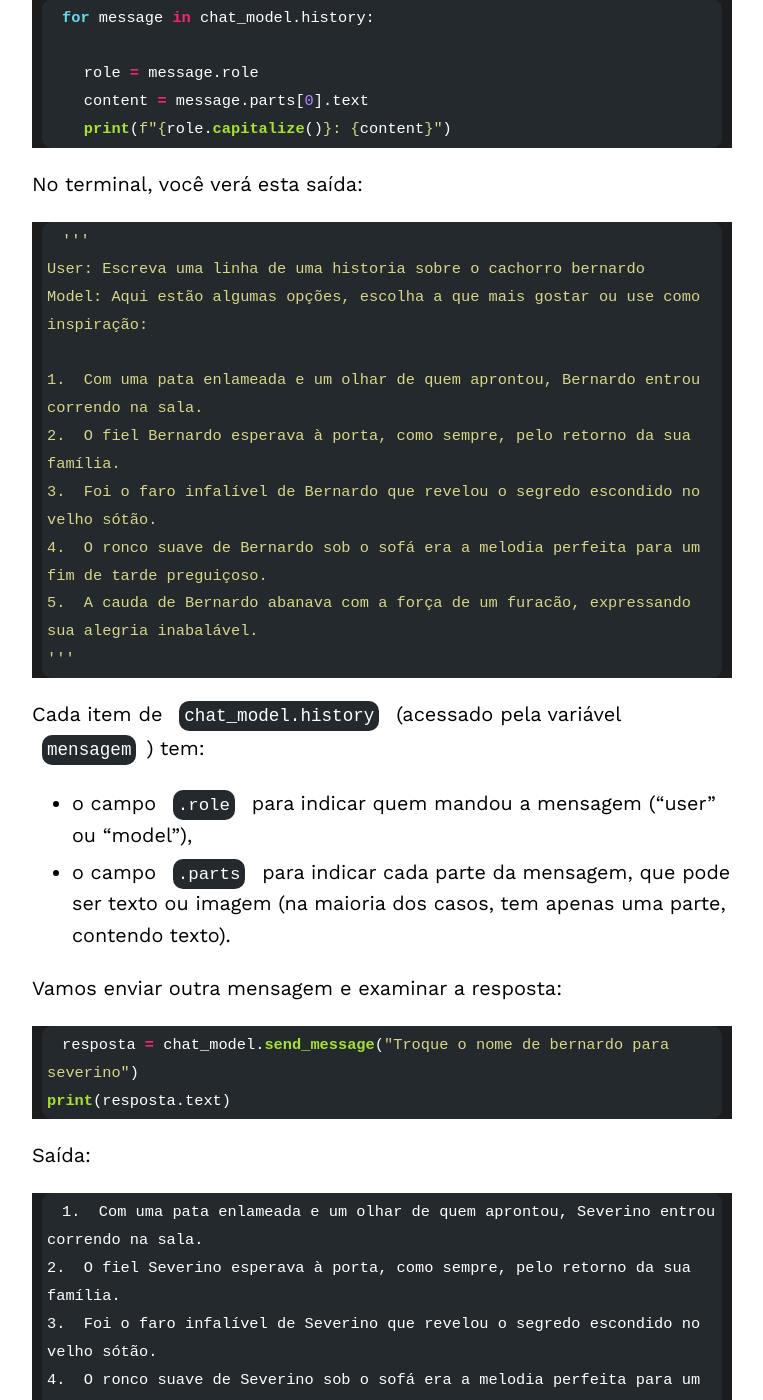
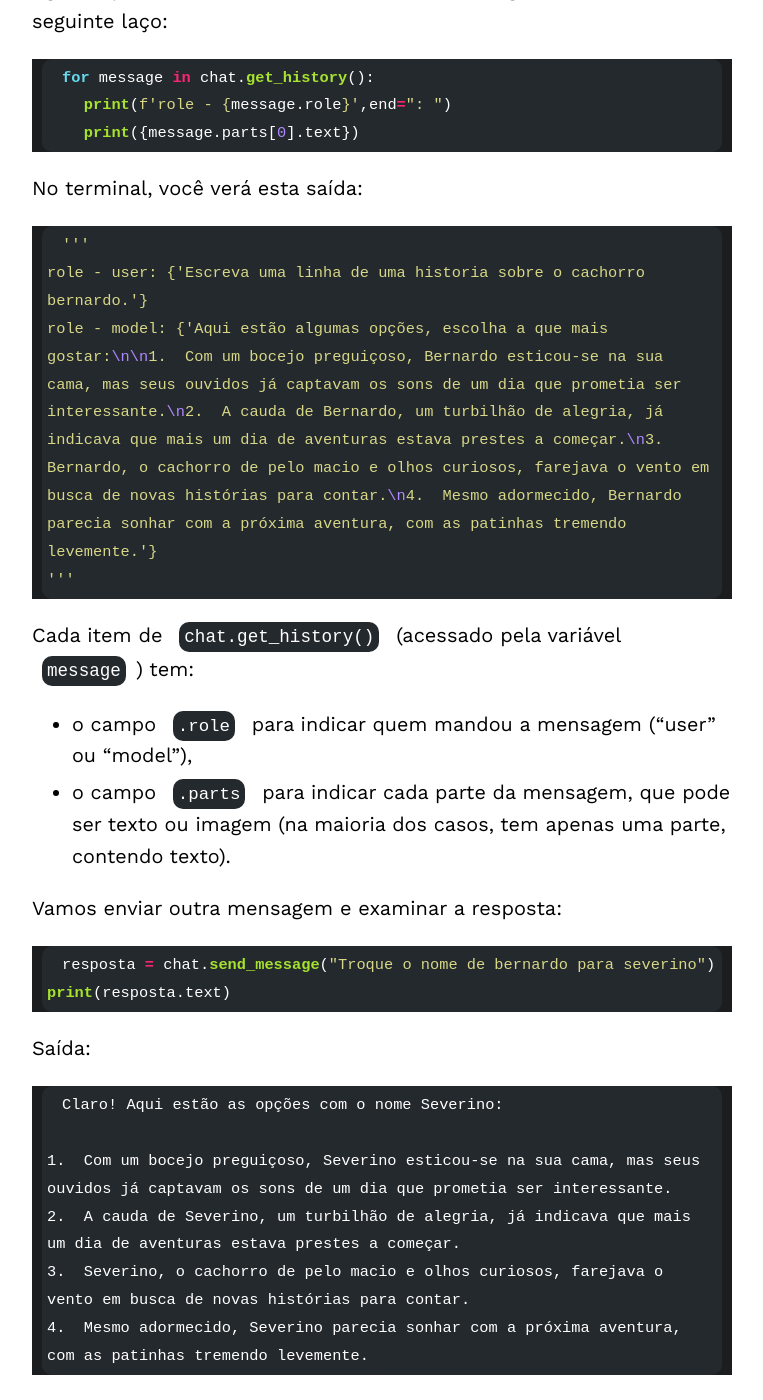
Before and after one commit to gabrielbelo2007/blog-IA, a Jekyll site: the page built from _posts/2025-07-06-post.md, in a window 1280 px wide and 1400 px high, scrolled down 13811 px. Shown: the whole window, without its empty margins (258-1021 px from the left). Built offline with Jekyll 4.4.1, drawn with Linux system fonts in a browser that asks for light colours; some of the changed text lies outside the part shown.

Commit message:
Fix_post_07_06

````diff
--- a/_posts/2025-07-06-post.md
+++ b/_posts/2025-07-06-post.md
@@ -340,7 +340,8 @@ Agora, veremos como usar no modo de conversa (_chat_), permitindo uma interaçã
 Para isso, vamos usar uma classe especializada que armazena o histórico de mensagens trocadas. Você pode instanciá-la assim:
 
 ```py
-chat_model = model.start_chat(history=[])
+client = genai.Client(api_key=GEMINI_API_KEY)
+chat = client.chats.create(model="gemini-2.5-flash")
 ```
 
 Agora, você pode enviar uma mensagem e ver a resposta assim:
@@ -355,41 +356,33 @@ Como resultado pode haver respostas assim:
 '''
 Aqui estão algumas opções, escolha a que mais gostar:
 
-1.  **Bernardo, um misto de pelo macio e energia inesgotável, disparou pela porta assim que ela se abriu.**
-2.  **Com um latido que parecia um convite à aventura, Bernardo abanava o rabo com a força de um furacãozinho.**
-3.  **O focinho curioso de Bernardo explorava cada novo cheiro que o vento trazia da floresta próxima.**
-4.  **Apesar de seu tamanho imponente, Bernardo se aninhava no sofá com a delicadeza de um filhote, sonhando com biscoitos.**
+1.  Com um bocejo preguiçoso, Bernardo esticou-se na sua cama, mas seus ouvidos já captavam os sons de um dia que prometia ser interessante.
+2.  A cauda de Bernardo, um turbilhão de alegria, já indicava que mais um dia de aventuras estava prestes a começar.
+3.  Bernardo, o cachorro de pelo macio e olhos curiosos, farejava o vento em busca de novas histórias para contar.
+4.  Mesmo adormecido, Bernardo parecia sonhar com a próxima aventura, com as patinhas tremendo levemente.
 '''
 ```
 
-> A possibilidade dele enviar mais de uma opção, ocorre por conta da função *thinking* que por padrão vem ativada nos modelos do *Gemini*, está sendo implementado na biblioteca da da `google-generativeai` um controle dessa função para alguns modelos como o `2.5-flash`.
+> A possibilidade dele enviar mais de uma opção, ocorre por conta da função *thinking* que por padrão vem ativada nos modelos do *Gemini*, está sendo implementado na biblioteca da da `google-generativeai` um controle dessa função para alguns modelos como o `2.5-flash` no momento da produção desse post.
 
 Agora é possível ver o histórico da última mensagem usando o seguinte laço:
 
 ```py
-for message in chat_model.history:
-
-    role = message.role
-    content = message.parts[0].text
-    print(f"{role.capitalize()}: {content}")
+for message in chat.get_history():
+    print(f'role - {message.role}',end=": ")
+    print({message.parts[0].text})
 ```
 
 No terminal, você verá esta saída:
 
 ```py
 '''
-User: Escreva uma linha de uma historia sobre o cachorro bernardo
-Model: Aqui estão algumas opções, escolha a que mais gostar ou use como inspiração:
-
-1.  Com uma pata enlameada e um olhar de quem aprontou, Bernardo entrou correndo na sala.
-2.  O fiel Bernardo esperava à porta, como sempre, pelo retorno da sua família.
-3.  Foi o faro infalível de Bernardo que revelou o segredo escondido no velho sótão.
-4.  O ronco suave de Bernardo sob o sofá era a melodia perfeita para um fim de tarde preguiçoso.
-5.  A cauda de Bernardo abanava com a força de um furacão, expressando sua alegria inabalável.
+role - user: {'Escreva uma linha de uma historia sobre o cachorro bernardo.'}
+role - model: {'Aqui estão algumas opções, escolha a que mais gostar:\n\n1.  Com um bocejo preguiçoso, Bernardo esticou-se na sua cama, mas seus ouvidos já captavam os sons de um dia que prometia ser interessante.\n2.  A cauda de Bernardo, um turbilhão de alegria, já indicava que mais um dia de aventuras estava prestes a começar.\n3.  Bernardo, o cachorro de pelo macio e olhos curiosos, farejava o vento em busca de novas histórias para contar.\n4.  Mesmo adormecido, Bernardo parecia sonhar com a próxima aventura, com as patinhas tremendo levemente.'}
 '''
 ```
 
-Cada item de  `chat_model.history`  (acessado pela variável  `mensagem`) tem:
+Cada item de  `chat.get_history()`  (acessado pela variável  `message`) tem:
 
 -   o campo  `.role`  para indicar quem mandou a mensagem (“user” ou “model”),
 -   o campo  `.parts`  para indicar cada parte da mensagem, que pode ser texto ou imagem (na maioria dos casos, tem apenas uma parte, contendo texto).
@@ -398,18 +391,19 @@ Cada item de  `chat_model.history`  (acessado pela variável  `mensagem`) tem:
 Vamos enviar outra mensagem e examinar a resposta:
 
 ```py
-resposta = chat_model.send_message("Troque o nome de bernardo para severino")
+resposta = chat.send_message("Troque o nome de bernardo para severino")
 print(resposta.text)
 ```
 
 Saída:
 
 ```
-1.  Com uma pata enlameada e um olhar de quem aprontou, Severino entrou correndo na sala.
-2.  O fiel Severino esperava à porta, como sempre, pelo retorno da sua família.
-3.  Foi o faro infalível de Severino que revelou o segredo escondido no velho sótão.
-4.  O ronco suave de Severino sob o sofá era a melodia perfeita para um fim de tarde preguiçoso.
-5.  A cauda de Severino abanava com a força de um furacão, expressando sua alegria inabalável.
+Claro! Aqui estão as opções com o nome Severino:
+
+1.  Com um bocejo preguiçoso, Severino esticou-se na sua cama, mas seus ouvidos já captavam os sons de um dia que prometia ser interessante.
+2.  A cauda de Severino, um turbilhão de alegria, já indicava que mais um dia de aventuras estava prestes a começar.
+3.  Severino, o cachorro de pelo macio e olhos curiosos, farejava o vento em busca de novas histórias para contar.
+4.  Mesmo adormecido, Severino parecia sonhar com a próxima aventura, com as patinhas tremendo levemente.
 ```
 
 A forma de acessar o modelo acima garante que haja uma continuidade no envio de mensagens para o modelo, permitindo que cada nova mensagem seja analisada no contexto da conversa anterior (como demonstrado pela troca do nome do cachorro).
````
